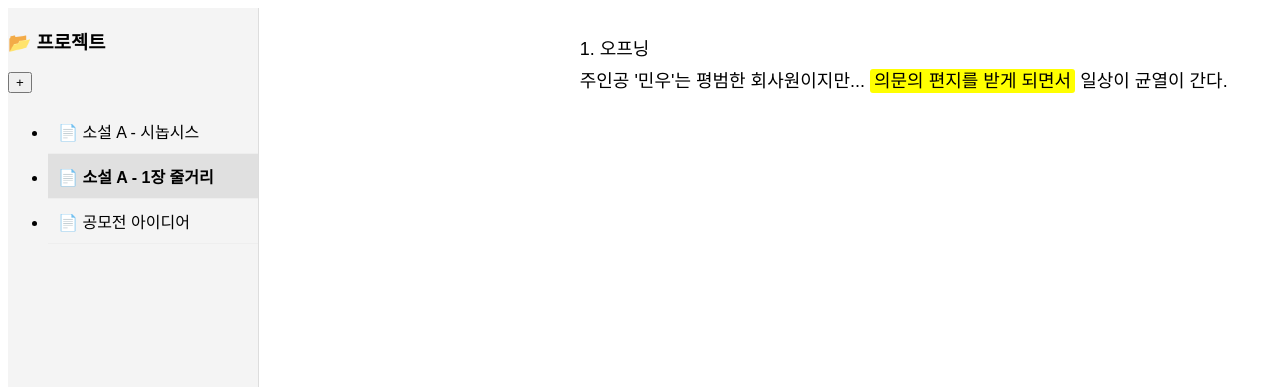
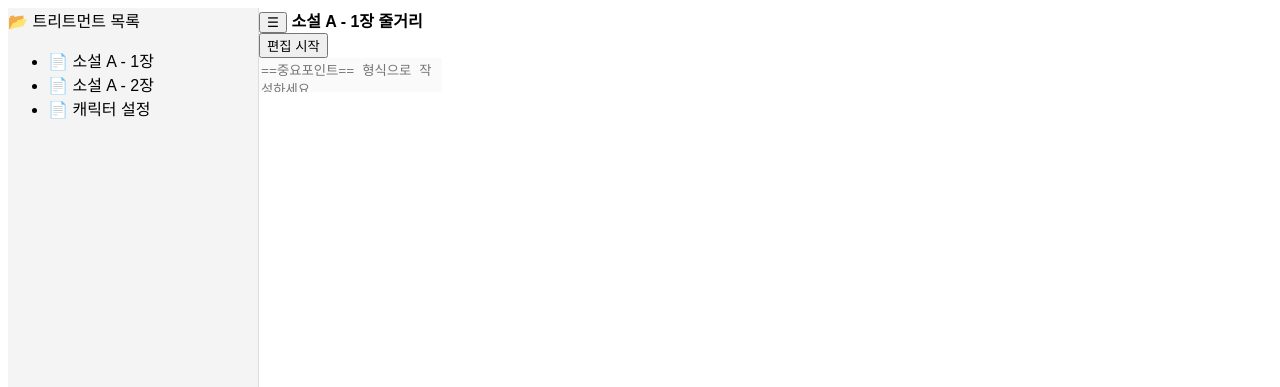
Before and after one commit to pierrotyuta-true/my-treatment-app-, a plain HTML site: page index.html in a window 1280 px wide. Shown: the top 387 px of the page. Drawn offline with Linux system fonts and the light colour scheme.

Commit message:
Update index.html

```diff
--- a/index.html
+++ b/index.html
@@ -2,38 +2,35 @@
 <html lang="ko">
 <head>
     <meta charset="UTF-8">
-    <meta name="viewport" content="width=device-width, initial-scale=1.0">
-    <title>유타의 트리트먼트 노트</title>
+    <meta name="viewport" content="width=device-width, initial-scale=1.0, maximum-scale=1.0, user-scalable=no">
+    <title>Yuta's Treatment Note</title>
     <link rel="stylesheet" href="style.css">
 </head>
 <body>
     <div id="app">
+        <div id="sidebar-overlay" onclick="toggleSidebar()"></div>
         <aside id="sidebar">
-            <div class="sidebar-header">
-                <h3>📂 프로젝트</h3>
-                <button onclick="alert('새 폴더 기능 준비중')">+</button>
-            </div>
-            <ul id="folder-list">
-                <li>📄 소설 A - 시놉시스</li>
-                <li class="active">📄 소설 A - 1장 줄거리</li>
-                <li>📄 공모전 아이디어</li>
+            <div class="sidebar-header">📂 트리트먼트 목록</div>
+            <ul class="folder-list">
+                <li class="folder-item active" onclick="loadDoc('소설 A - 1장 줄거리')">📄 소설 A - 1장</li>
+                <li class="folder-item" onclick="loadDoc('소설 A - 2장 줄거리')">📄 소설 A - 2장</li>
+                <li class="folder-item" onclick="loadDoc('캐릭터 설정')">📄 캐릭터 설정</li>
             </ul>
         </aside>
-
-        <main id="main-content">
-            <header id="top-bar">
-                <button id="menu-toggle" onclick="toggleSidebar()">☰</button>
-                <h2 id="doc-title">소설 A - 1장 줄거리</h2>
-                <button id="edit-btn" onclick="toggleEditMode()">편집 시작</button>
+        <main id="main-container">
+            <header>
+                <div class="header-left">
+                    <button id="menu-btn" onclick="toggleSidebar()">☰</button>
+                    <strong id="current-title">소설 A - 1장 줄거리</strong>
+                </div>
+                <button id="edit-btn" onclick="handleEdit()">편집 시작</button>
             </header>
-
-            <article id="editor-container">
-                <div id="viewer" class="content-area">
-                    1. 오프닝<br>
-                    주인공 '민우'는 평범한 회사원이지만... <span class="highlight">의문의 편지를 받게 되면서</span> 일상이 균열이 간다.
+            <section id="content-wrapper">
+                <div class="paper">
+                    <div id="viewer"></div>
+                    <textarea id="editor" placeholder="==중요포인트== 형식으로 작성하세요."></textarea>
                 </div>
-                <textarea id="editor" class="content-area" style="display: none;"></textarea>
-            </article>
+            </section>
         </main>
     </div>
     <script src="script.js"></script>
```
